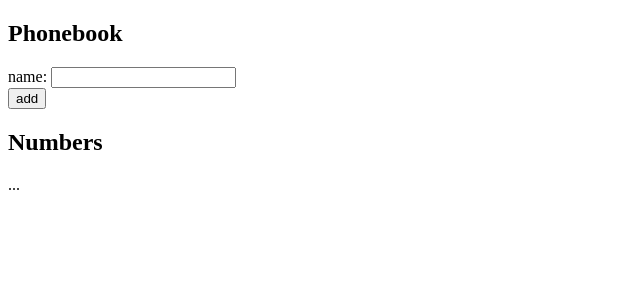
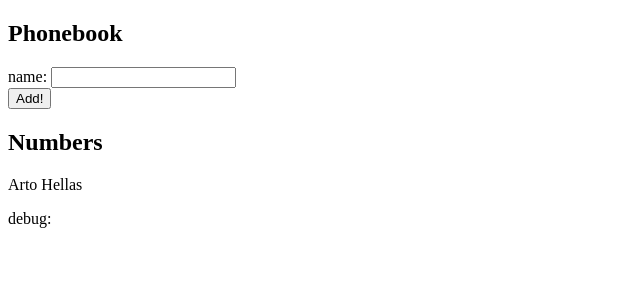
Before and after one commit to Krediann/returnrepositoryFSO, a React (Create React App) app in the folder osa2/puhelinluettelo-rl/: page / in a window 1280 px wide. Shown: the top 300 px of the page, without its empty margins (0-640 px from the left). Built offline with nearby package versions, Linux system fonts and the light colour scheme.

Commit message:
Task 2-6 + removed stuff from index.html to clear console

```diff
--- a/osa2/puhelinluettelo-rl/public/index.html
+++ b/osa2/puhelinluettelo-rl/public/index.html
@@ -2,42 +2,12 @@
 <html lang="en">
   <head>
     <meta charset="utf-8" />
-    <link rel="icon" href="%PUBLIC_URL%/favicon.ico" />
     <meta name="viewport" content="width=device-width, initial-scale=1" />
     <meta name="theme-color" content="#000000" />
-    <meta
-      name="description"
-      content="Web site created using create-react-app"
-    />
-    <link rel="apple-touch-icon" href="%PUBLIC_URL%/logo192.png" />
-    <!--
-      manifest.json provides metadata used when your web app is installed on a
-      user's mobile device or desktop. See https://developers.google.com/web/fundamentals/web-app-manifest/
-    -->
-    <link rel="manifest" href="%PUBLIC_URL%/manifest.json" />
-    <!--
-      Notice the use of %PUBLIC_URL% in the tags above.
-      It will be replaced with the URL of the `public` folder during the build.
-      Only files inside the `public` folder can be referenced from the HTML.
-
-      Unlike "/favicon.ico" or "favicon.ico", "%PUBLIC_URL%/favicon.ico" will
-      work correctly both with client-side routing and a non-root public URL.
-      Learn how to configure a non-root public URL by running `npm run build`.
-    -->
     <title>React App</title>
   </head>
   <body>
     <noscript>You need to enable JavaScript to run this app.</noscript>
     <div id="root"></div>
-    <!--
-      This HTML file is a template.
-      If you open it directly in the browser, you will see an empty page.
-
-      You can add webfonts, meta tags, or analytics to this file.
-      The build step will place the bundled scripts into the <body> tag.
-
-      To begin the development, run `npm start` or `yarn start`.
-      To create a production bundle, use `npm run build` or `yarn build`.
-    -->
   </body>
 </html>
--- a/osa2/puhelinluettelo-rl/src/App.js
+++ b/osa2/puhelinluettelo-rl/src/App.js
@@ -1,27 +1,51 @@
 import { useState } from 'react'
 
+const Display = (props) => {
+  const persons = props.persons
+  return(
+    <div>
+      {persons.map((person) => (
+        <div key = {person.name}>
+          <p>{person.name}</p>
+        </div>
+      ))}
+    </div>
+  )
+}
+
 const App = () => {
-  const [persons, setPersons] = useState([
+  let [persons, setPersons] = useState([
     { name: 'Arto Hellas' }
   ])
-  const [newName, setNewName] = useState('')
+  let [newName, setNewName] = useState('')
+
+  const addPerson = (event) => {
+    event.preventDefault()
+    const newPerson = {
+      name: newName
+    }
+    setPersons([...persons, newPerson]);
+    setNewName("")
+  }
+
+  const handleNameChange = (event) => {
+    setNewName(event.target.value)
+  }
 
   return (
     <div>
       <h2>Phonebook</h2>
-      <form>
+      <form onSubmit={addPerson}>
         <div>
-          name: <input />
+          name: <input value={newName} onChange={handleNameChange} />
         </div>
-        <div>
-          <button type="submit">add</button>
-        </div>
+        <button type="submit">Add!</button>
       </form>
       <h2>Numbers</h2>
-      ...
+      <Display persons = {persons} />
+      <div>debug: {newName}</div>
     </div>
   )
-
 }
 
 export default App
```
